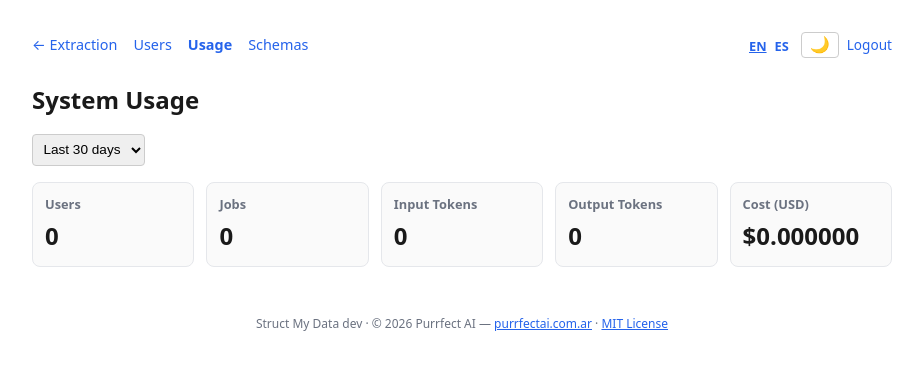
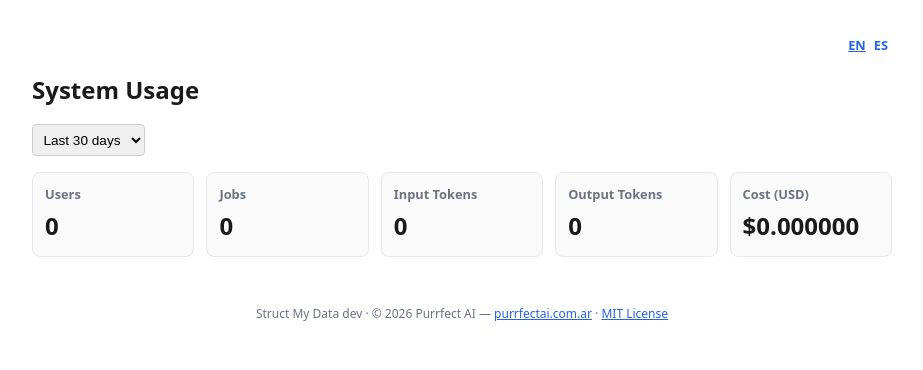
Before and after one commit to jwackito/struct-my-data-lite, a FastAPI app: template app/templates/admin_usage.html in a window 1280 px wide. Shown: the top 370 px of the page, without its empty margins (178-1101 px from the left). Run offline with FastAPI, Linux system fonts and the light colour scheme; the template is opened without the code that fills it, so the values that code supplies are empty; parts of the project's set-up code (start-up, migrations or seed data) failed here and were passed over.

Commit message:
refactor: admin usage page extends base layout

```diff
--- a/app/main.py
+++ b/app/main.py
@@ -624,8 +624,8 @@ async def api_usage(
 
 
 @app.get("/admin/usage")
-async def admin_usage_page(admin: User = Depends(get_admin_user)):
-    return FileResponse("app/templates/admin_usage.html")
+async def admin_usage_page(request: Request, admin: User = Depends(get_admin_user)):
+    return templates.TemplateResponse(request, "admin_usage.html", {"user": admin, "active": "admin_usage", "lang": resolve_lang(request)})
 
 
 @app.get("/admin/usage/data")
--- a/app/templates/admin_usage.html
+++ b/app/templates/admin_usage.html
@@ -1,17 +1,8 @@
-<!DOCTYPE html>
-<html lang="en">
-<head>
-  <meta charset="UTF-8">
-  <meta name="viewport" content="width=device-width, initial-scale=1.0">
-  <title data-i18n="Usage — Admin — Struct My Data">Usage — Admin — Struct My Data</title>
-  <script src="/i18n.js"></script>
+{% extends "base.html" %}
+{% block title %}<title data-i18n="Usage — Admin — Struct My Data">Usage — Admin — Struct My Data</title>{% endblock %}
+{% block head %}
   <style>
-    body { max-width: 860px; margin: 2rem auto; padding: 0 1rem; font-family: system-ui, -apple-system, sans-serif; line-height: 1.5; color: #1a1a1a; }
-    h1 { font-size: 1.5rem; }
-    .nav { margin-bottom: 1.5rem; display: flex; justify-content: space-between; align-items: center; }
-    .nav a { color: #2563eb; text-decoration: none; font-size: 0.9rem; }
-    .nav a:hover { text-decoration: underline; }
-    .theme-btn { background: none; border: 1px solid #ccc; border-radius: 4px; cursor: pointer; padding: 0.25rem 0.5rem; font-size: 1rem; line-height: 1; }
+    body { max-width: 860px; }
     .controls { display: flex; gap: 0.5rem; margin-bottom: 1rem; align-items: center; flex-wrap: wrap; }
     .controls select { padding: 0.4rem; border: 1px solid #ccc; border-radius: 4px; font-size: 0.85rem; }
     .cards { display: grid; grid-template-columns: repeat(auto-fill, minmax(150px, 1fr)); gap: 0.75rem; margin-bottom: 1.5rem; }
@@ -21,30 +12,14 @@
     table { border-collapse: collapse; width: 100%; font-size: 0.85rem; }
     th, td { border: 1px solid #ddd; padding: 0.5rem; text-align: left; }
     th { background: #f5f5f5; font-weight: 600; }
-    [data-theme="dark"] body { background: #1a1a1a; color: #e5e5e5; }
-    [data-theme="dark"] .nav a { color: #60a5fa; }
-    [data-theme="dark"] .theme-btn { border-color: #555; }
     [data-theme="dark"] .controls select { background: #2d2d2d; color: #e5e5e5; border-color: #555; }
     [data-theme="dark"] .card { background: #2d2d2d; border-color: #404040; }
     [data-theme="dark"] .card h3 { color: #9ca3af; }
     [data-theme="dark"] th, [data-theme="dark"] td { border-color: #404040; }
     [data-theme="dark"] th { background: #2d2d2d; }
   </style>
-</head>
-<body>
-  <div class="nav">
-    <div style="display:flex;gap:1rem;align-items:center">
-      <a href="/">&larr; <span data-i18n="Extraction">Extraction</span></a>
-      <a href="/admin/users" data-i18n="Users">Users</a>
-      <a href="/admin/usage" style="font-weight:600" data-i18n="Usage">Usage</a>
-      <a href="/admin/schemas" data-i18n="Schemas">Schemas</a>
-    </div>
-    <div style="display:flex;gap:0.5rem;align-items:center">
-      <div id="lang-switcher"></div>
-      <button id="theme-btn" class="theme-btn" title="Toggle theme" data-i18n-title="Toggle theme">&#x1F319;</button>
-      <a href="#" onclick="fetch('/auth/logout',{method:'POST'}).then(function(){window.location.href='/login'});return false" style="font-size:0.85rem;text-decoration:none" data-i18n="Logout">Logout</a>
-    </div>
-  </div>
+{% endblock %}
+{% block content %}
   <h1 data-i18n="System Usage">System Usage</h1>
   <div class="controls">
     <select id="range" onchange="loadUsage()">
@@ -62,6 +37,8 @@
     <div class="card"><h3 data-i18n="Cost (USD)">Cost (USD)</h3><div class="value" id="stat-cost">$0.00</div></div>
   </div>
   <div id="breakdown"></div>
+{% endblock %}
+{% block scripts %}
   <script>
     function loadUsage() {
       var range = document.getElementById('range').value;
@@ -100,21 +77,4 @@
     }
     loadUsage();
   </script>
-  <script>
-    (function() {
-      var theme = localStorage.getItem('theme') || 'light';
-      if (theme === 'dark') document.documentElement.setAttribute('data-theme', 'dark');
-      var btn = document.getElementById('theme-btn');
-      if (btn) {
-        btn.textContent = theme === 'dark' ? '\u2600\uFE0F' : '\uD83C\uDF19';
-        btn.addEventListener('click', function() {
-          var next = document.documentElement.getAttribute('data-theme') === 'dark' ? 'light' : 'dark';
-          document.documentElement.setAttribute('data-theme', next);
-          localStorage.setItem('theme', next);
-          btn.textContent = next === 'dark' ? '\u2600\uFE0F' : '\uD83C\uDF19';
-        });
-      }
-    })();
-  </script>
-</body>
-</html>
+{% endblock %}
```
